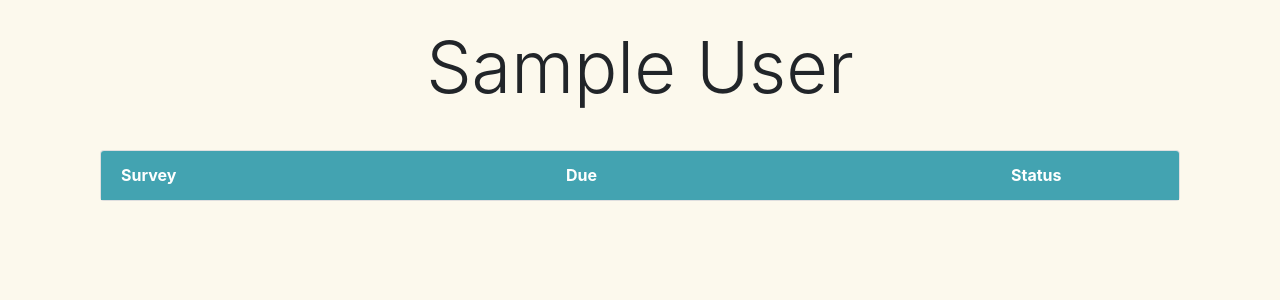
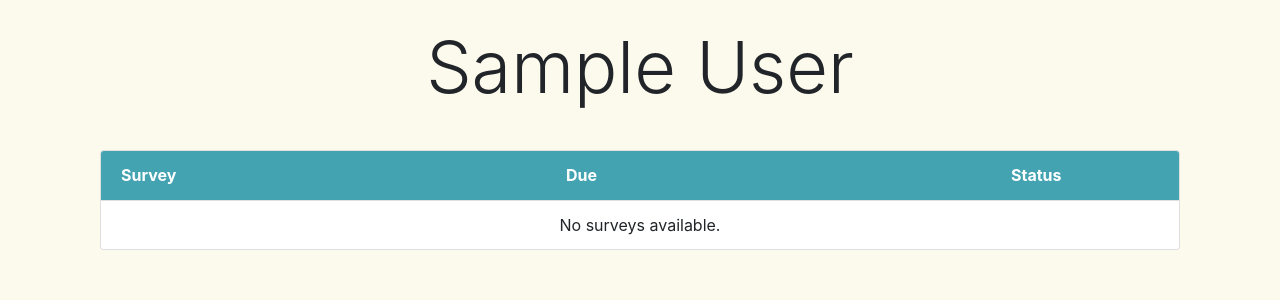
Before and after one commit to RTiwary/FeedBee, a Django app: page /student/view_surveys/1 in a window 1280 px wide. Shown: the part 56-356 px from the top of the page. Run offline with Django 3.2, Linux system fonts and the light colour scheme; a user stored in the database is signed in; tables that the repository leaves empty hold one stand-in row (values such as "Sample post"); some libraries are stand-ins or nearby versions.

Commit message:
fixed no surveys available not showing up on student side

```diff
--- a/apps/students/templates/students/view_surveys.html
+++ b/apps/students/templates/students/view_surveys.html
@@ -66,17 +66,17 @@
                                     </li>
                             {% endfor %}
                         </ul>
-                    {% else %}
+                    {% endif %}
+                    <!-- if both surveys and completed lists are empty, then show no surveys available -->
+                    {% if lists_empty %}
                         <ul class="list-group list-group-flush scrollable">
                             <li class="list-group-item">
                                 <div class="row">
-                                    <div class="col-lg">
-                                    </div>
-                                    <div class="col-lg">
+                                    <div class="col"></div>
+                                    <div class="col-6" style="text-align: center;">
                                         No surveys available.
                                     </div>
-                                    <div class="col-2">
-                                    </div>
+                                    <div class="col"></div>
                                 </div>
                             </li>
                         </ul>
--- a/apps/students/views.py
+++ b/apps/students/views.py
@@ -99,9 +99,14 @@ def view_surveys(request, classroom_id):
     surveys, completed = get_pending_surveys(request.user, all_surveys)
     days_due = get_due_days(surveys)
 
+    lists_empty = False
+    if not surveys and not completed:
+        lists_empty = True
+
     return render(request, "students/view_surveys.html", {'classroom': classroom,
                                                           'surveys': zip(surveys, days_due),
-                                                          'completed': completed})
+                                                          'completed': completed,
+                                                          'lists_empty': lists_empty})
 
 
 @login_required
```
